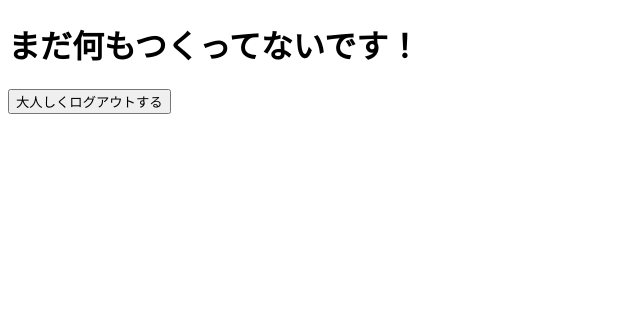
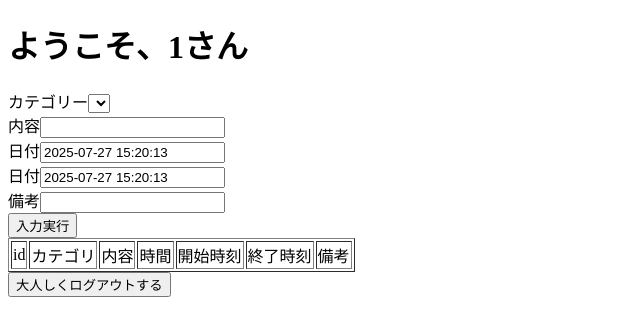
Before and after one commit to tetsuya-okada3620/flask_study, a Flask app: page /record in a window 1280 px wide. Shown: the top 336 px of the page, without its empty margins (0-640 px from the left). Run offline with Flask 3, Linux system fonts and the light colour scheme; the visitor is signed in with stand-in values (Sample User, id 1); lists and menus that the app fills with data are empty.

Commit message:
record.htmlの記録情報周りを整備(途中)

```diff
--- a/app/__init__.py
+++ b/app/__init__.py
@@ -7,7 +7,8 @@ def create_app():
     app = Flask(__name__)
 
     load_dotenv("config.env")
-    app.config["SQLALCHEMY_DATABASE_URI"] = os.getenv("SQLALCHEMY_DATABASE_URI")
+    # app.config["SQLALCHEMY_DATABASE_URI"] = os.getenv("SQLALCHEMY_DATABASE_URI")
+    app.config["SQLALCHEMY_DATABASE_URI"] ="postgresql://nemui3620:8pweKIdOvLU8QAv6EV7AIBIQYuVssRUp@dpg-d22cns2dbo4c73f32nmg-a/study_record"
 
     app.config["SQLALCHEMY_TRACK_MODIFICATIONS"] = False
     app.secret_key = os.getenv("SECRET_KEY")
--- a/app/forms.py
+++ b/app/forms.py
@@ -1,11 +1,20 @@
 from flask_wtf import FlaskForm
-from wtforms import StringField, PasswordField, SubmitField
+from wtforms import StringField, PasswordField, SubmitField, SelectField, DateTimeField
 from wtforms.validators import DataRequired
+from datetime import datetime
 
 class LoginForm(FlaskForm):
     username = StringField("ユーザー名", validators=[DataRequired()])
     password = PasswordField("パスワード", validators=[DataRequired()])
-    submit = SubmitField("ログイン")
+    submit_login = SubmitField("ログイン")
 
 class GuestForm(FlaskForm):
-    submit = SubmitField("ゲストでログイン(閲覧用)")
+    submit_guest = SubmitField("ゲストでログイン(閲覧用)")
+
+class RecordForm(FlaskForm):
+    category = SelectField("カテゴリー", validators=[DataRequired()])
+    confirm = StringField("内容", validators=[DataRequired()])
+    study_date_start = DateTimeField("日付", validators=[DataRequired()], default=datetime.now)
+    study_date_end = DateTimeField("日付", validators=[DataRequired()], default=datetime.now)
+    remark = StringField("備考")
+    submit = SubmitField("入力実行")
--- a/app/templates/login.html
+++ b/app/templates/login.html
@@ -8,12 +8,12 @@
         {{ forms.hidden_tag() }}
         {{ forms.username.label }}{{ forms.username() }}
         {{ forms.password.label }}{{ forms.password() }}
-        {{ forms.submit() }}
+        {{ forms.submit_login() }}
     </form>
 
     <form method="POST">
         {{ forms_guest.hidden_tag() }}
-        {{ forms_guest.submit() }}
+        {{ forms_guest.submit_guest() }}
     </form>
     {% with msg = get_flashed_messages() %}
         {% if msg %}
--- a/app/templates/record.html
+++ b/app/templates/record.html
@@ -3,8 +3,49 @@
 {% block title %}記録(ハリボテ){% endblock %}
 
 {% block body %}
-    <h1>まだ何もつくってないです！</h1>
+    <h1>ようこそ、{{ username }}さん</h1>
+    {% if username != "Guest" %}
+        <form method="post">
+            {{ forms.hidden_tag() }}
+            {{ forms.category.label }}{{ forms.category() }}<br>
+            {{ forms.confirm.label }}{{ forms.confirm() }}<br>
+            {{ forms.study_date_start.label }}{{ forms.study_date_start() }}<br>
+            {{ forms.study_date_end.label }}{{ forms.study_date_end() }}<br>
+            {{ forms.remark.label }}{{ forms.remark() }}<br>
+            {{ forms.submit() }}
+        </form>
+    {% endif %}
+
+    <table border="1">
+        <thead>
+            <tr>
+                <td>id</td>
+                <td>カテゴリ</td>
+                <td>内容</td>
+                <td>時間</td>
+                <td>開始時刻</td>
+                <td>終了時刻</td>
+                <td>備考</td>
+            </tr>
+        </thead>
+        <tbody>
+            {% for rec in records %}
+                <tr>
+                    <td>{{ rec.id }}</td>
+                    <td>{{ rec.categories.category_name }}</td>
+                    <td>{{ rec.confirm }}</td>
+                    <td>{{ rec.duration }}</td>
+                    <td>{{ rec.study_date_start }}</td>
+                    <td>{{ rec.study_date_end }}</td>
+                    <td>{{ rec.remark }}</td>
+                </tr>
+            {% endfor %}
+        </tbody>
+    </table>
+
     <form method="post" action="{{ url_for('main.logout') }}">
         <button type="submit">大人しくログアウトする</button>
     </form>
+
+
 {% endblock %}
--- a/app/view.py
+++ b/app/view.py
@@ -1,7 +1,8 @@
 from app.extensions import db, login_manager
-from app.forms import LoginForm, GuestForm
-from app.models import User, Guest, AccountInfo, users
+from app.forms import LoginForm, GuestForm, RecordForm
+from app.models import User, Guest, Records, Categories, AccountInfo, users
 from flask_login import login_required, login_user, logout_user, current_user
+from sqlalchemy import select
 from flask import Blueprint, render_template, redirect, url_for, flash, request
 from werkzeug.security import check_password_hash
 
@@ -21,13 +22,14 @@ def login():
     forms = LoginForm()
     forms_guest = GuestForm()
 
-    if forms_guest.validate_on_submit():
+    if forms_guest.submit_guest.data and forms_guest.validate_on_submit():
         print("OK")
         guest = Guest()
         login_user(guest)
         return redirect(url_for("main.record"))
 
-    if forms.validate_on_submit():
+    if forms.submit_login.data and forms.validate_on_submit():
+        print("ACCOUNT")
         username = forms.username.data
         password = forms.password.data
 
@@ -44,7 +46,12 @@ def login():
 @main.route("/record")
 def record():
     print("record.htmlを開く")
-    return render_template("record.html", username=current_user.id)
+    forms = RecordForm()
+
+    smtm = select(Records)
+    record = db.session.execute(smtm).fetchall()
+
+    return render_template("record.html", username=current_user.id, forms=forms, record=record)
 
 @login_required
 @main.route("/logout", methods=["POST"])
```
Also changed, not shown: app/models.py (+31 -0 lines).
